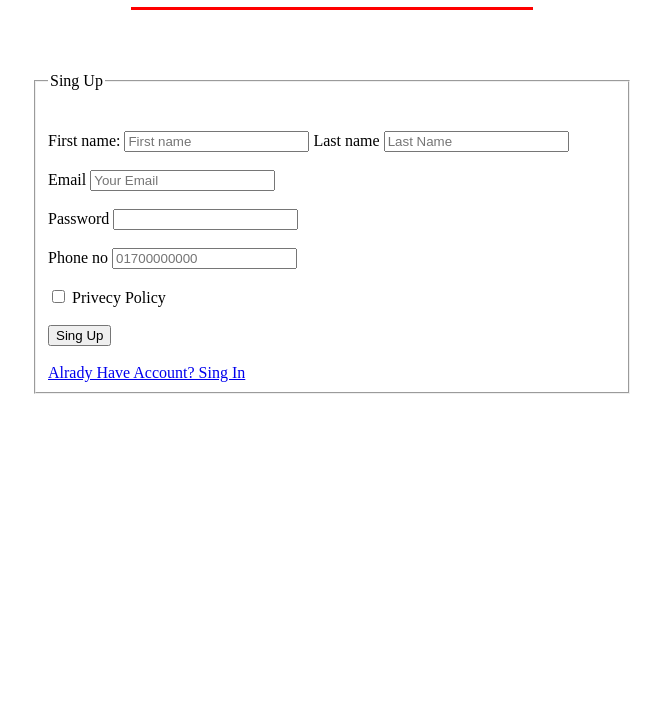
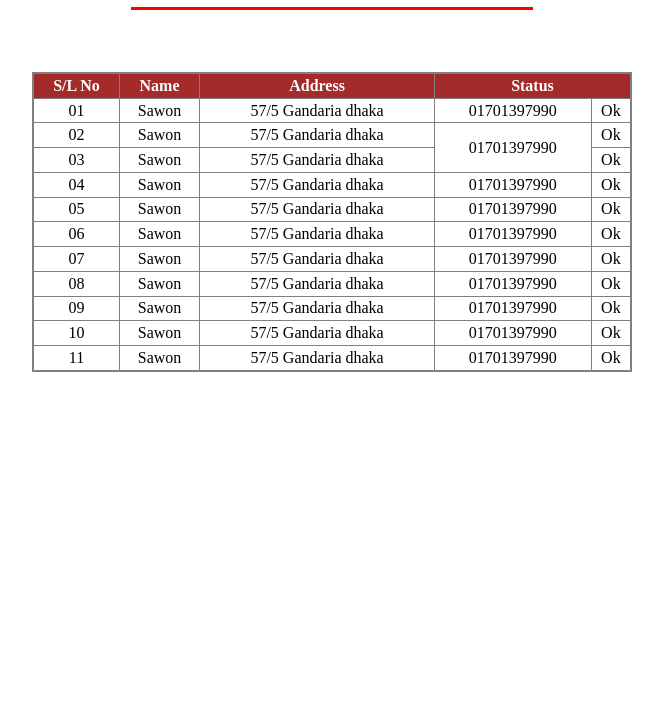
Before and after one commit to abuobaida3009/html-test, a plain HTML site: page index.html in a window 1280 px wide. Shown: the part 73-800 px from the top of the page, without its empty margins (308-971 px from the left). Drawn offline with Linux system fonts and the light colour scheme.

Commit message:
create a table

```diff
--- a/index.html
+++ b/index.html
@@ -6,30 +6,95 @@
     <title>html test</title>
 </head>
 <body>
-    <h1 style="text-align: center;">Sing Up From</h1>
+    <h1 style="text-align: center;">Make a Table</h1>
     <hr size="3" color="red" style="width: 400px;"><br><br><br>
-    <form style="width: 600px; margin: 0 auto;">
-        <fieldset>
-            <legend>Sing Up</legend><br><br>
-            <label for="firstname">First name:</label>
-            <input type="text" id="firstname" placeholder="First name" required>
-            <label for="lastname">Last name</label>
-            <input type="text" id="lastname" placeholder="Last Name"required> <br><br>
-            <label for="email">Email</label>
-            <input type="email" id="email" placeholder="Your Email" required><br><br>
-            <label for="pass">Password</label>
-            <input type="password" id="pass" required><br><br>
-            <label for="num">Phone no</label>
-            <input type="number" id="num" placeholder="01700000000"><br><br>
-            <input type="checkbox" id="pri">
-            <label for="pri">Privecy Policy</label><br><br>
-            <input type="button" value="Sing Up"><br><br>
-            <a href="#">Alrady Have Account? Sing In</a>
+    <table border="" style="width: 600px; height: 300px; text-align: center; margin: 0 auto; border: 2px solid gray; border-collapse: collapse;">
+        <tr style="background-color: brown; color: white;">
+            <th>S/L No</th>
+            <th>Name</th>
+            <th>Address</th>
 
+            <th colspan="2">Status</th>
+        </tr>
+        <tr>
+            <td>01</td>
+            <td>Sawon</td>
+            <td>57/5 Gandaria dhaka </td>
+            <td>01701397990</td>
+            <td>Ok</td>
+        </tr>
+        <tr>
+            <td>02</td>
+            <td>Sawon</td>
+            <td>57/5 Gandaria dhaka </td>
+            <td rowspan="2">01701397990</td>
+            <td>Ok</td>
+        </tr>
+        <tr>
+            <td>03</td>
+            <td>Sawon</td>
+            <td>57/5 Gandaria dhaka </td>
 
+            <td>Ok</td>
+        </tr>
+        <tr>
+            <td>04</td>
+            <td>Sawon</td>
+            <td>57/5 Gandaria dhaka </td>
+            <td>01701397990</td>
+            <td>Ok</td>
+        </tr>
+        <tr>
+            <td>05</td>
+            <td>Sawon</td>
+            <td>57/5 Gandaria dhaka </td>
+            <td>01701397990</td>
+            <td>Ok</td>
+        </tr>
+        <tr>
+            <td>06</td>
+            <td>Sawon</td>
+            <td>57/5 Gandaria dhaka </td>
+            <td>01701397990</td>
+            <td>Ok</td>
+        </tr>
+        <tr>
+            <td>07</td>
+            <td>Sawon</td>
+            <td>57/5 Gandaria dhaka </td>
+            <td>01701397990</td>
+            <td>Ok</td>
+        </tr>
+        <tr>
+            <td>08</td>
+            <td>Sawon</td>
+            <td>57/5 Gandaria dhaka </td>
+            <td>01701397990</td>
+            <td>Ok</td>
+        </tr>
+        <tr>
+            <td>09</td>
+            <td>Sawon</td>
+            <td>57/5 Gandaria dhaka </td>
+            <td>01701397990</td>
+            <td>Ok</td>
+        </tr>
+        <tr>
+            <td>10</td>
+            <td>Sawon</td>
+            <td>57/5 Gandaria dhaka </td>
+            <td>01701397990</td>
+            <td>Ok</td>
+        </tr>
+        <tr>
+            <td>11</td>
+            <td>Sawon</td>
+            <td>57/5 Gandaria dhaka </td>
+            <td>01701397990</td>
+            <td>Ok</td>
+        </tr>
+    </table>
 
-        </fieldset>
-    </form>
 
 
 
```
